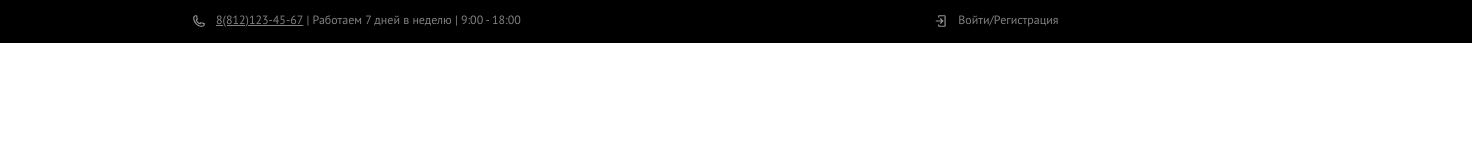
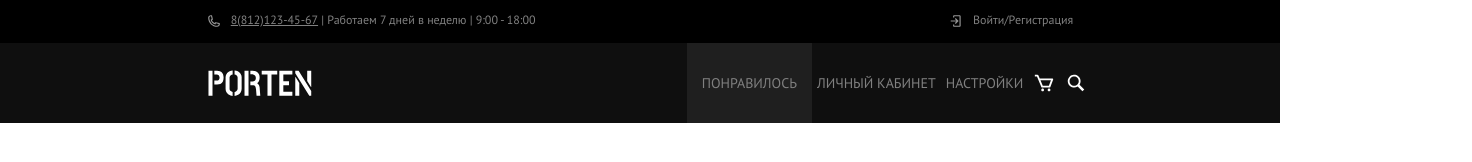
Before and after one commit to volkov73/porten-web, a website built with Parcel: page src/index.html in a window 1280 px wide. Shown: the whole page, 1472 px wide, since content can reach past the window. Built offline with nearby package versions, Linux system fonts and the light colour scheme.

Commit message:
create new line

```diff
--- a/src/index.html
+++ b/src/index.html
@@ -16,5 +16,17 @@
         <img src="assets/images/login.svg" alt="log" class="login">Войти/Регистрация
       </div>
     </div>
+    <div class="second-line">
+      <div class="left-line">
+        <img src="assets/images/logo-porten.svg" alt="logo-porten" class="logo-porten">
+      </div>
+      <div class="right-line">
+        <div class="like">понравилось</div>
+        <div class="account">личный кабинет</div>
+        <div class="setting">настройки</div>
+        <img src="assets/images/bx-cart.svg" alt="bx-cart" class="bx-cart">
+        <img src="assets/images/icon-search.svg" alt="icon-search" class="icon-search">
+      </div>
+      </div>
   </body>
 </html>
--- a/src/styles/styles.css
+++ b/src/styles/styles.css
@@ -51,7 +51,6 @@ body {
     background: black;
     padding-top: 14px;
     padding-bottom: 15px;
-    padding-left: 15%;
     width: 100%;
     color: gray;
     font-size: 12px;
@@ -62,6 +61,7 @@ body {
 .left-side {
     display: flex;
     justify-content: center;
+    margin: auto;
 }
 
 .right-side {
@@ -85,3 +85,59 @@ body {
 .phone-number {
     color: gray;
 }
+
+.second-line {
+    display: flex;
+    width: 100%;
+    height: 80px;
+    background: #0F0F0F;
+    font-style: normal;
+    font-weight: 400;
+    font-size: 14px;
+    color: gray;
+    line-height: 18px;
+    text-transform: uppercase;
+}
+
+.left-line {
+    display: flex;
+    justify-content: center;
+    margin: auto;
+    padding-left: 20px;
+}
+
+.right-line {
+    display: flex;
+    justify-content: center;
+    margin: auto;
+}
+
+.logo-porten {
+    width: 104px;
+    height: 49px;
+}
+
+.like {
+    display: flex;
+    justify-content: center;
+    background: #1F1F1F;
+    padding-top: 31px;
+    padding-bottom: 31px;
+    padding-left: 15px;
+    padding-right: 15px;
+}
+
+.account, .setting {
+    display: flex;
+    margin: auto;
+    padding-left: 5px;
+    padding-right: 5px;
+}
+
+.bx-cart, .icon-search {
+    margin: auto;
+    padding-left: 5px;
+    padding-right: 5px;
+    width: 22px;
+    height: 22px;
+}
```
Also changed, not shown: src/assets/images/bx-cart.svg (added), src/assets/images/icon-search.svg (added), src/assets/images/logo-porten.svg (added).
